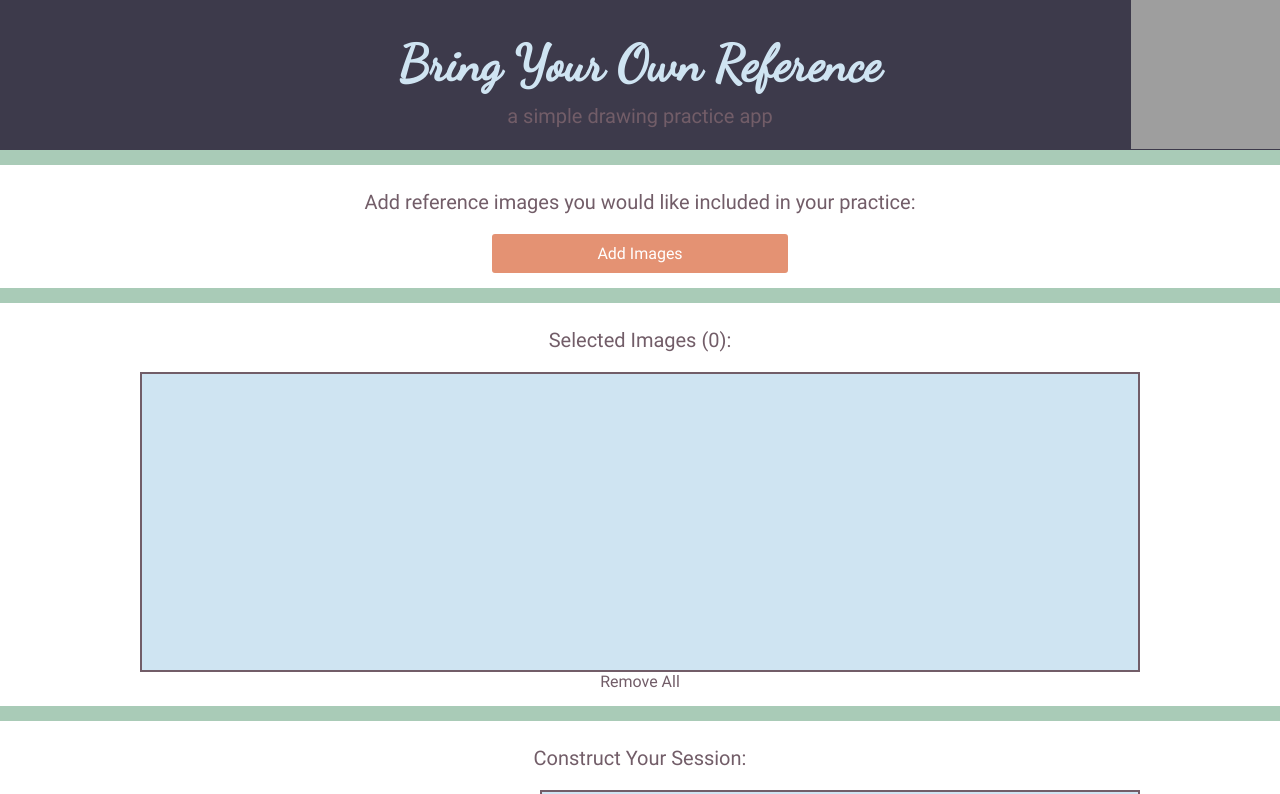
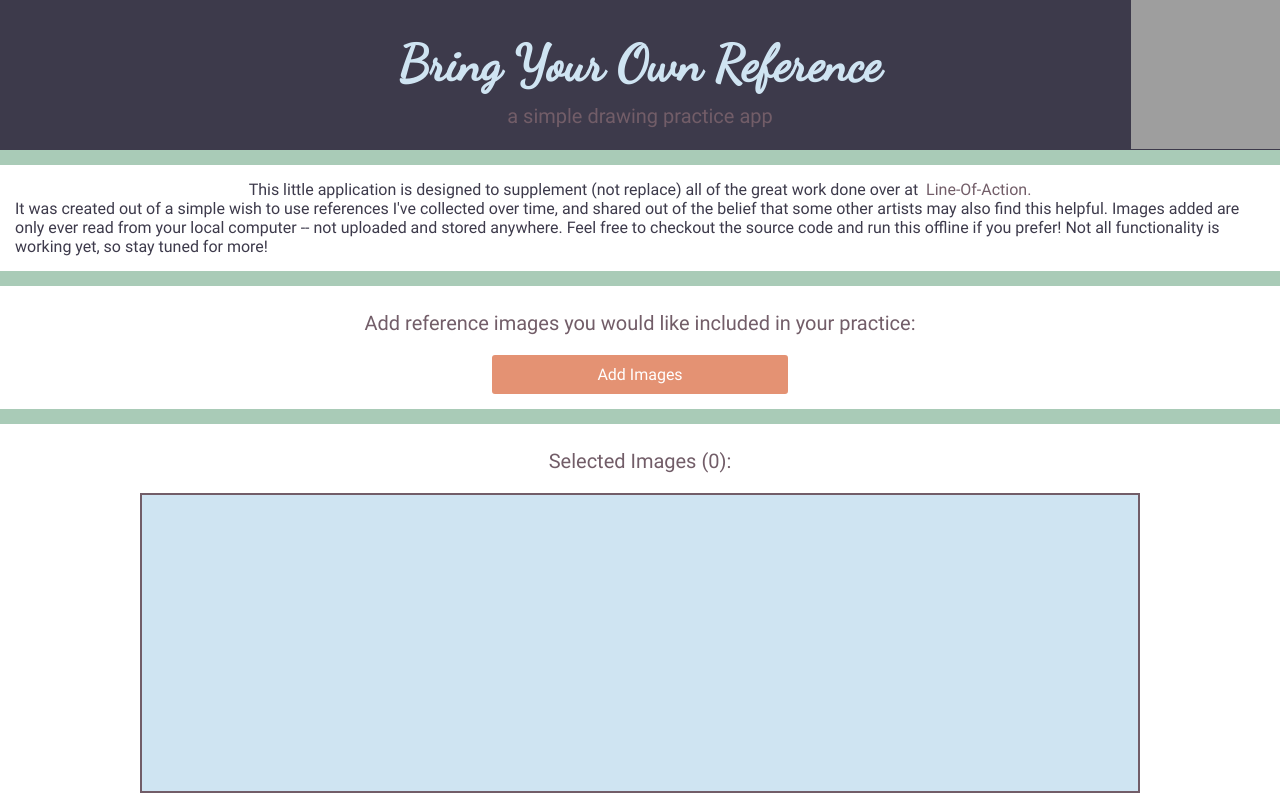
Before and after one commit to tiffanystallings/figure-drawing-app, a React (Create React App) app: page / in a window 1280 px wide. Shown: the top 794 px of the page. Built offline with nearby package versions, Linux system fonts and the light colour scheme; grey boxes are pictures that could not be loaded.

Commit message:
Add an introduction section

```diff
--- /dev/null
+++ b/src/components/main/Introduction.js
@@ -0,0 +1,24 @@
+import StyledContentArea from "../styled/StyledContentArea";
+import StyledLink from "../styled/StyledLink";
+
+export default function Introduction (props) {
+
+    return (
+        <section>
+            <StyledContentArea
+                width="1400px"
+                margin="15px auto 0"
+                justify="center">
+                This little application is designed to supplement (not replace) all of the great work done over at
+                &nbsp;
+                <StyledLink href="http://line-of-action.com">Line-Of-Action.</StyledLink>
+                It was created out of a simple wish to use references I've collected over time, and shared out of the belief
+                that some other artists may also find this helpful. Images added are only ever read from your local computer
+                -- not uploaded and stored anywhere. Feel free to checkout the source code and run this offline if you
+                prefer!
+
+                Not all functionality is working yet, so stay tuned for more!
+            </StyledContentArea>
+        </section>
+    )
+}
--- a/src/components/main/Main.js
+++ b/src/components/main/Main.js
@@ -6,6 +6,8 @@ import SelectSessionSection from "./SelectSessionSection";
 import { withTheme } from "styled-components";
 import Header from "./Header";
 import { withRouter } from "react-router";
+import Introduction from "./Introduction";
+
 
 function Main({theme}) {
     const [images, setSelectedImages] = useState([]);
@@ -14,6 +16,7 @@ function Main({theme}) {
         <main style={{backgroundColor: theme?.body?.bg}}>
             <Header />
             <StyledContentParent flexDirection="column">
+                <Introduction />
                 <FileUploadSection setSelectedImages={setSelectedImages} images={images} />
                 <FilePreviewSection setSelectedImages={setSelectedImages} images={images} />
                 <SelectSessionSection images={images} />
--- a/src/components/styled/StyledLink.js
+++ b/src/components/styled/StyledLink.js
@@ -10,9 +10,19 @@ const Link = styled.a`
 `
 
 function StyledLink(props) {
-    const {onClick, children} = props;
+    const {onClick, children, href} = props;
 
-    return (<Link onClick={onClick}>{children}</Link>)
+    const handleClick = (e) => {
+        if (!!href) {
+            window.open(href);
+        }
+
+        if (!!onClick) {
+            onClick(e)
+        }
+    }
+
+    return (<Link onClick={handleClick}>{children}</Link>)
 }
 
 export default withTheme(StyledLink);
```
